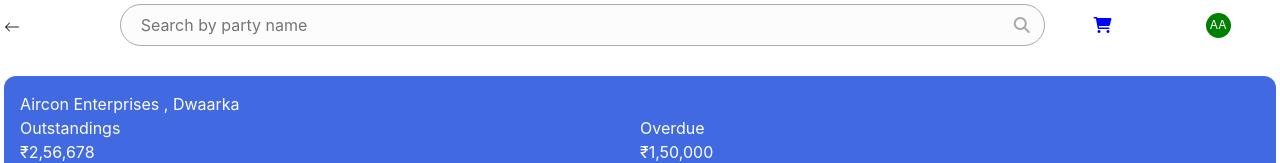
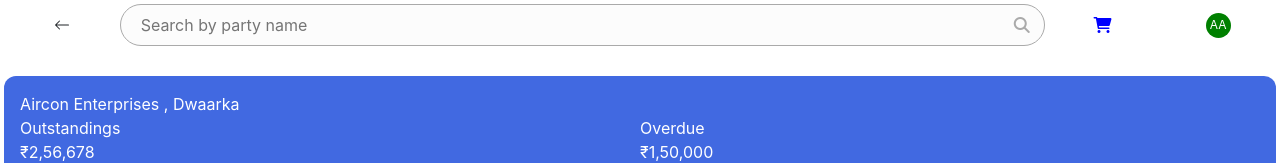
Before and after one commit to Ridhim06/progcap, a React (Create React App) app: page / in a window 1280 px wide. Shown: the top 163 px of the page. Built offline with nearby package versions, Linux system fonts and the light colour scheme.

Commit message:
6th commit

```diff
--- a/src/Containers/Mobile.js
+++ b/src/Containers/Mobile.js
@@ -4,7 +4,7 @@
     return (
         <div style={{ marginRight: "4px", marginLeft: "4px" ,marginTop:"4px"}}>
             <div style={{ display: "flex", justifyContent: "center", alignItems: "center" }}>
-                <div style={{ width: "10%" }}>
+                <div style={{ width: "10%",display:"flex",justifyContent:"center",alignItems:"center" }}>
                     <svg xmlns="http://www.w3.org/2000/svg" width="16" height="16" fill="currentColor" class="bi bi-arrow-left" viewBox="0 0 16 16">
                         <path fill-rule="evenodd" d="M15 8a.5.5 0 0 0-.5-.5H2.707l3.147-3.146a.5.5 0 1 0-.708-.708l-4 4a.5.5 0 0 0 0 .708l4 4a.5.5 0 0 0 .708-.708L2.707 8.5H14.5A.5.5 0 0 0 15 8z" />
                     </svg>
```
